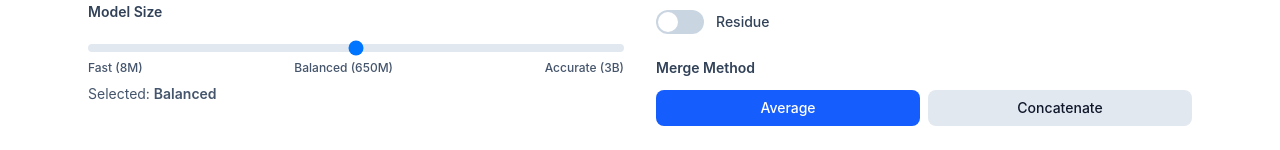
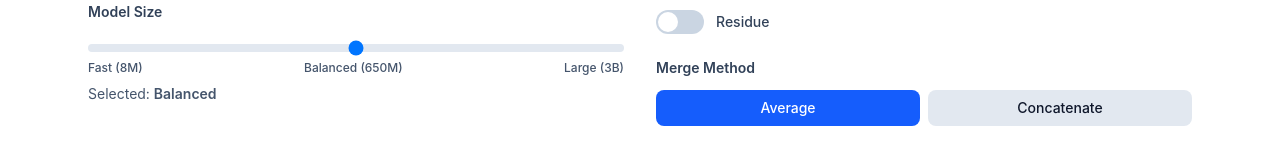
Before and after one commit to JamieD-TCI/CDP-Frontend, a React (Vite) app: page / in a window 1280 px wide. Both pictures are taken after a click on the button "Start New Analysis". Shown: the part 267-417 px from the top of the page. Built offline with nearby package versions, Linux system fonts and the light colour scheme.

Commit message:
Replace accurate option label and value with Large

```diff
--- a/src/pages/Parameters.jsx
+++ b/src/pages/Parameters.jsx
@@ -16,14 +16,14 @@ const esmModels = [
 const simpleModels = [
   { id: 'esm2_t6_8M_UR50D', label: 'Fast', value: 'fast' },
   { id: 'esm2_t33_650M_UR50D', label: 'Balanced', value: 'balanced' },
-  { id: 'esm2_t36_3B_UR50D', label: 'Accurate', value: 'accurate' },
+  { id: 'esm2_t36_3B_UR50D', label: 'Large', value: 'large' },
 ];
 
 export const Parameters = () => {
   const { state, setStep, updateParameters, resetParameters } = useApp();
   const { parameters } = state;
   const [expandedAccordion, setExpandedAccordion] = useState(false);
-  const [sliderValue, setSliderValue] = useState(1); // 0=Fast, 1=Balanced, 2=Accurate
+  const [sliderValue, setSliderValue] = useState(1); // 0=Fast, 1=Balanced, 2=Large
   const [activeThumb, setActiveThumb] = useState('min');
   const [thresholdInputVal, setThresholdInputVal] = useState('');
   const isAnimatingSlider = useRef(false);
@@ -222,7 +222,7 @@ export const Parameters = () => {
                         ? 'Fast (8M)'
                         : m.label === 'Balanced'
                         ? 'Balanced (650M)'
-                        : 'Accurate (3B)'}
+                        : 'Large (3B)'}
                     </button>
                   ))}
                 </div>
```
